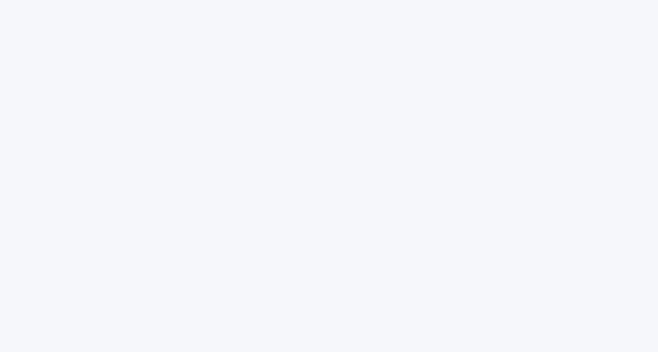
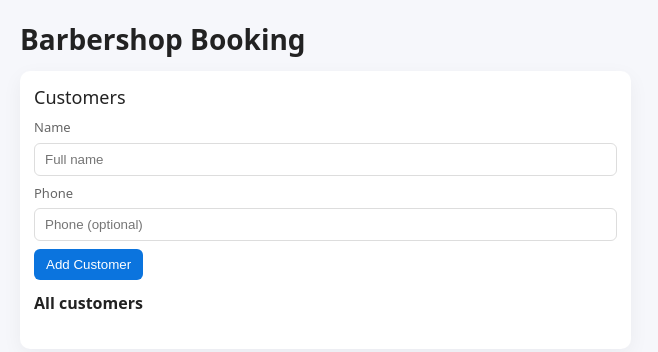
Before and after one commit to 20060602-hub/BarberFlow, a plain HTML site: page public/index.html in a window 1280 px wide. Shown: the whole page, without its empty margins (0-658 px from the left). Drawn offline with Linux system fonts and the light colour scheme.

Commit message:
frontend commit

```diff
--- a/public/index.html
+++ b/public/index.html
@@ -67,3 +67,26 @@
   </style>
 </head>
 <body>
+    <h1>Barbershop Booking </h1>
+
+  <div class="container">
+    <!-- Customers -->
+    <div class="card">
+      <div class="section-title">Customers</div>
+      <div id="custNotice" class="notice" style="display:none"></div>
+
+      <div id="customerForm">
+        <label>Name</label>
+        <input id="custName" type="text" placeholder="Full name">
+        <label>Phone</label>
+        <input id="custPhone" type="text" placeholder="Phone (optional)">
+        <div style="margin-top:8px">
+          <button id="addCustBtn">Add Customer</button>
+          <button id="saveCustBtn" style="display:none" class="secondary">Save</button>
+          <button id="cancelCustBtn" style="display:none" class="secondary">Cancel</button>
+        </div>
+      </div>
+
+      <h4 style="margin-top:12px">All customers</h4>
+      <ul id="custList"></ul>
+    </div>
```
